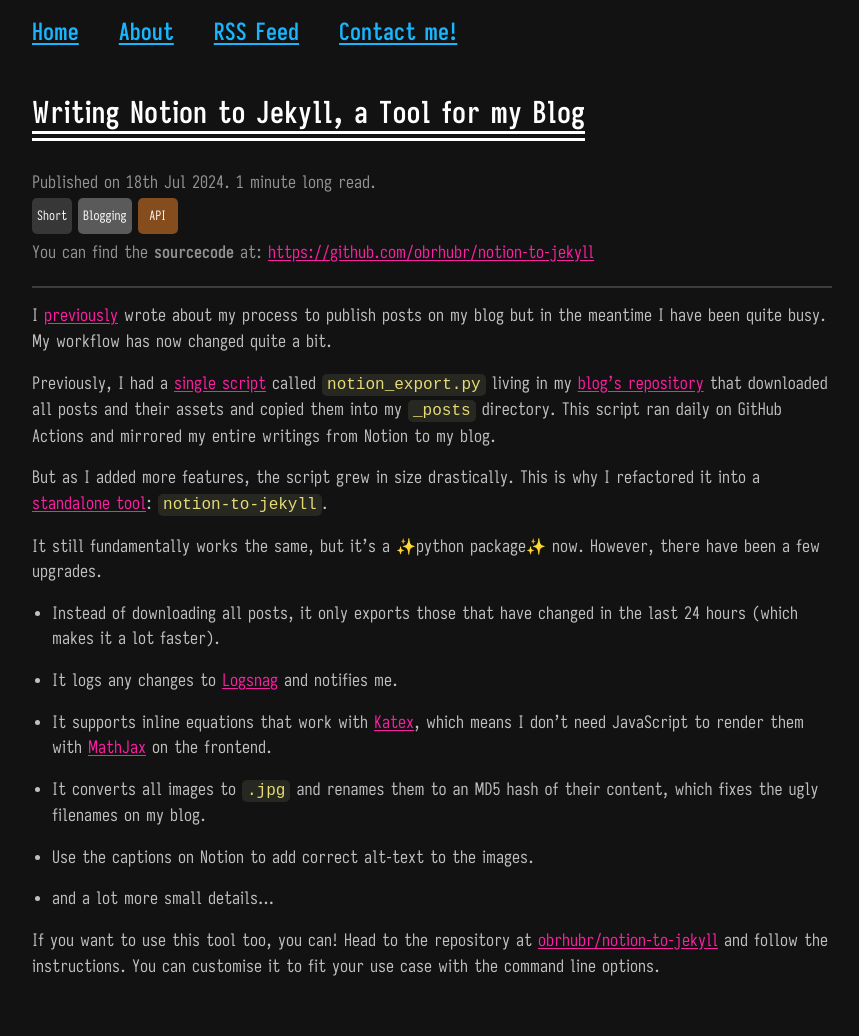
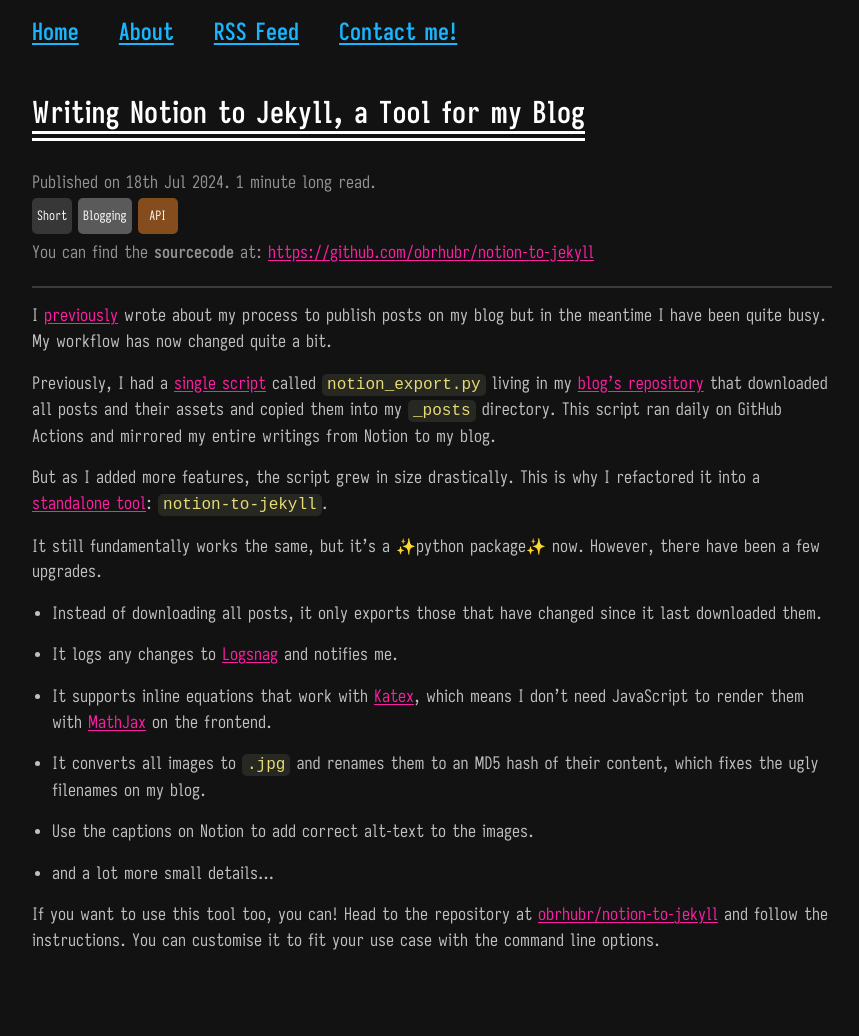
Before and after one commit to obrhubr/obrhubr.github.io, a Jekyll site: the page built from _posts/2024-07-18-notion-to-jekyll.md, in a window 1280 px wide. Shown: the whole page, without its empty margins (208-1067 px from the left). Built offline with Jekyll 4.4.1, drawn with Linux system fonts in a browser that asks for light colours; after the commit the page ends 1011 px from its top, so only the background shows below that.

Commit message:
update post

```diff
--- a/_posts/2024-07-18-notion-to-jekyll.md
+++ b/_posts/2024-07-18-notion-to-jekyll.md
@@ -22,7 +22,7 @@ But as I added more features, the script grew in size drastically. This is why I
 
 It still fundamentally works the same, but it’s a ✨python package✨ now. However, there have been a few upgrades.
 
-- Instead of downloading all posts, it only exports those that have changed in the last 24 hours (which makes it a lot faster).
+- Instead of downloading all posts, it only exports those that have changed since it last downloaded them.
 
 - It logs any changes to [Logsnag](https://logsnag.com/) and notifies me.
 
```
